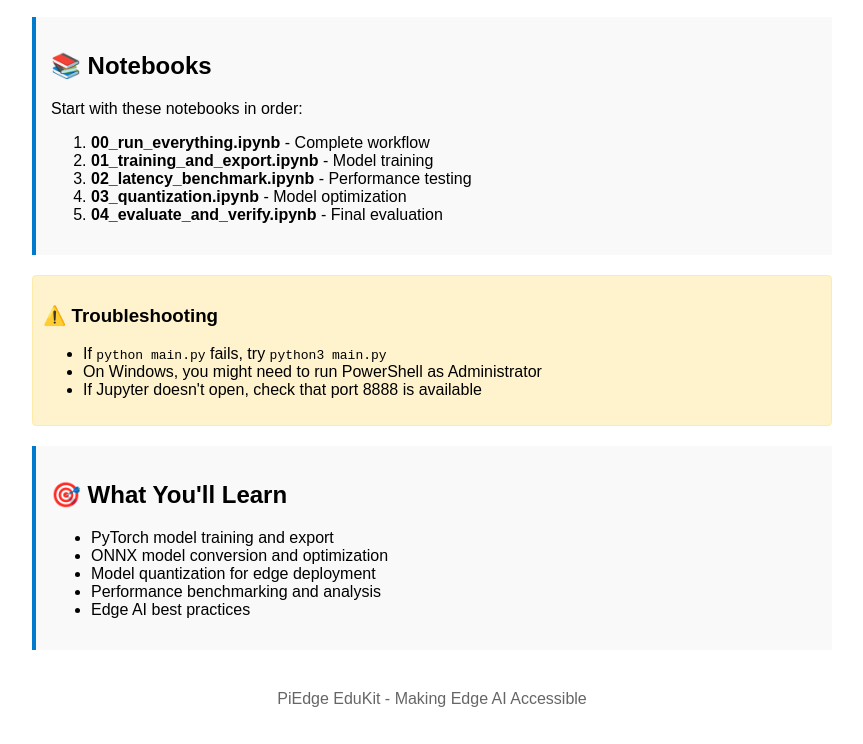
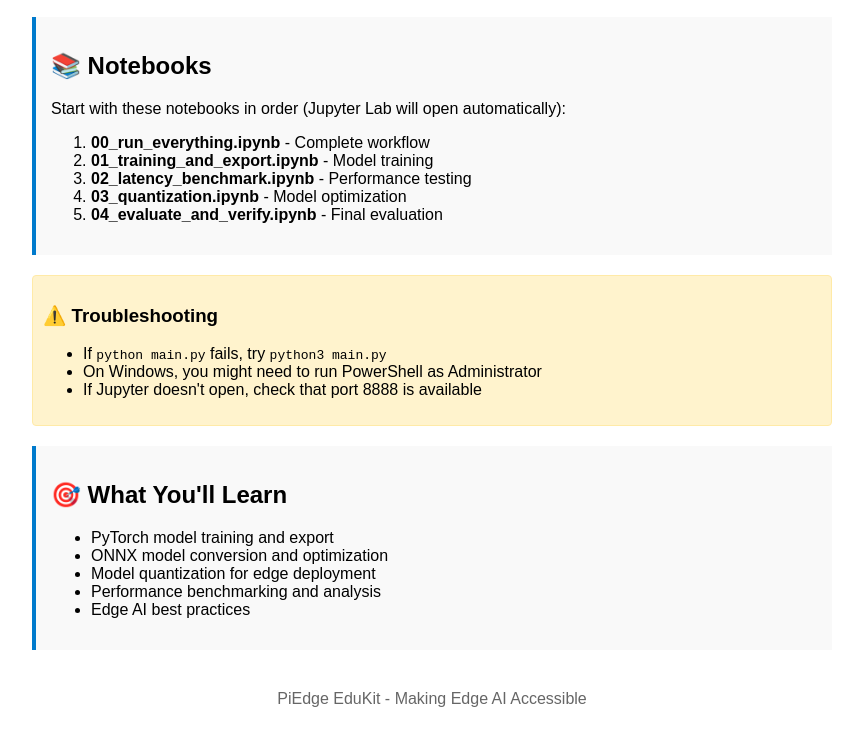
Before and after one commit to olablom/PiEdge_EduKit, a plain HTML site: page index.html in a window 1280 px wide. Shown: the part 1034-1778 px from the top of the page, without its empty margins (208-1071 px from the left). Drawn offline with Linux system fonts and the light colour scheme.

Commit message:
docs: clarify that Jupyter Lab opens automatically in browser

```diff
--- a/index.html
+++ b/index.html
@@ -57,7 +57,7 @@ python verify.py
 
     <div class="step">
         <h2>📚 Notebooks</h2>
-        <p>Start with these notebooks in order:</p>
+        <p>Start with these notebooks in order (Jupyter Lab will open automatically):</p>
         <ol>
             <li><strong>00_run_everything.ipynb</strong> - Complete workflow</li>
             <li><strong>01_training_and_export.ipynb</strong> - Model training</li>
```
Also changed, not shown: 1 other file.
